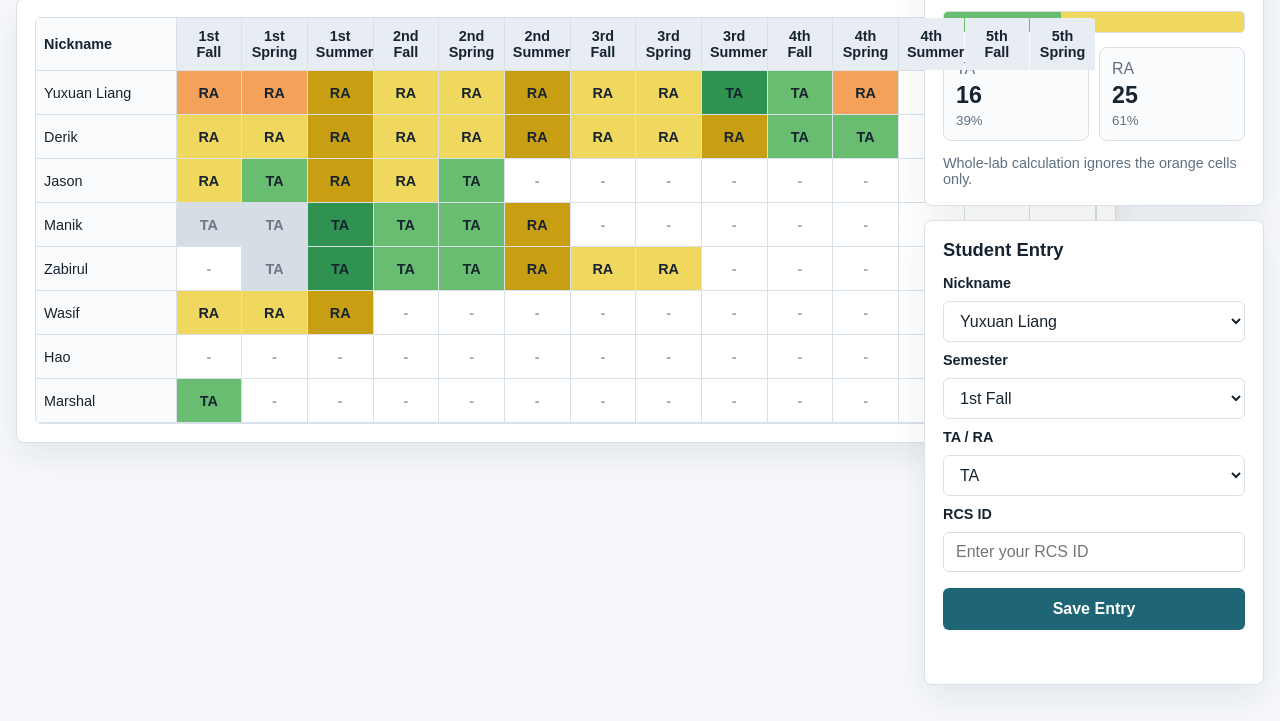
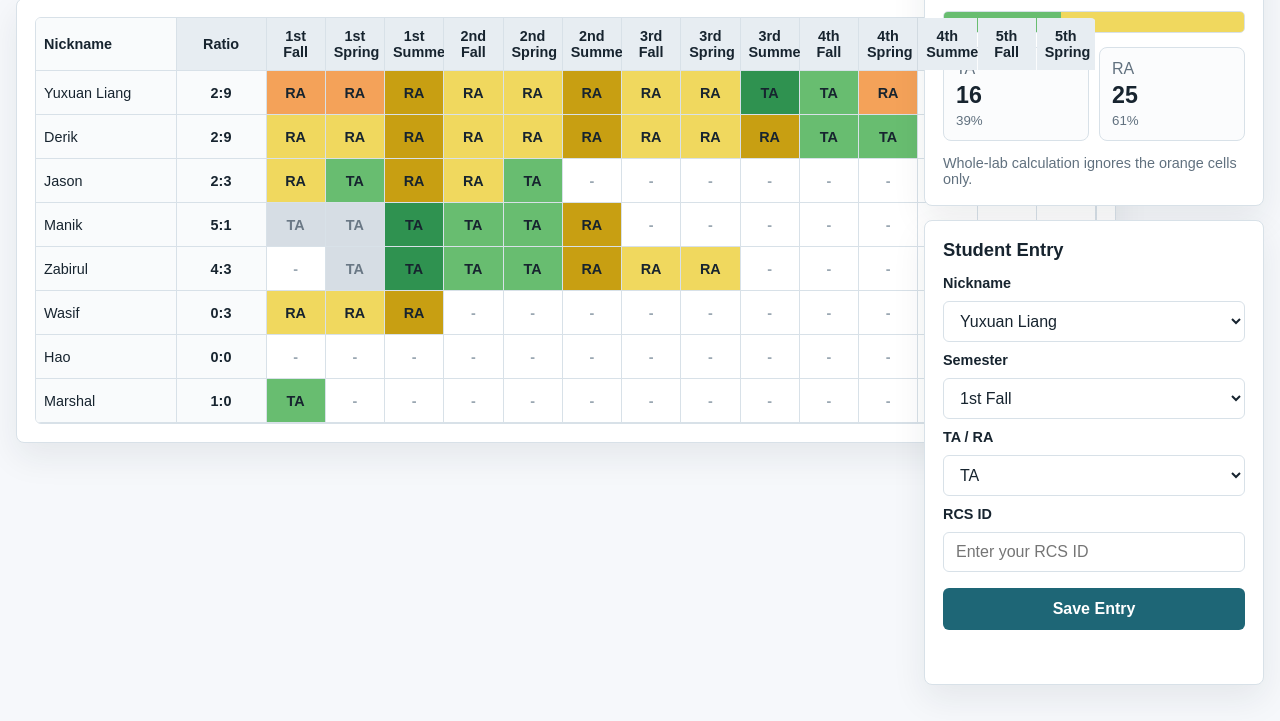
Before and after one commit to mwnafee/wanglab_phd_roles, a plain HTML site: page index.html in a window 1280 px wide. Shown: the part 193-914 px from the top of the page. Drawn offline with Linux system fonts and the light colour scheme.

Commit message:
Add ratio column to excel view

```diff
--- a/app.js
+++ b/app.js
@@ -353,12 +353,15 @@ function renderExcelView() {
   const head = [
     "<tr>",
     "<th>Nickname</th>",
+    "<th>Ratio</th>",
     ...terms.map((term) => `<th>${escapeHtml(term)}</th>`),
     "</tr>",
   ].join("");
 
   const rows = state.students
     .map((student) => {
+      const metrics = getStudentMetrics(student);
+      const ratioCell = `<td class="ratio-summary-cell">${formatRatio(metrics.taCount, metrics.raCount)}</td>`;
       const cells = terms.map((term) => {
         const role = student.roles[term] || "";
         const excluded = isExcluded(student.name, term);
@@ -385,7 +388,7 @@ function renderExcelView() {
         return `<td class="${classes.join(" ")}">${role || "-"}</td>`;
       });
 
-      return `<tr><td class="student-name">${escapeHtml(student.name)}</td>${cells.join("")}</tr>`;
+      return `<tr><td class="student-name">${escapeHtml(student.name)}</td>${ratioCell}${cells.join("")}</tr>`;
     })
     .join("");
 
--- a/styles.css
+++ b/styles.css
@@ -235,14 +235,32 @@ th:first-child,
 td.student-name {
   position: sticky;
   left: 0;
-  z-index: 1;
+  z-index: 2;
   width: 140px;
   text-align: left;
   background: #f9fbfc;
 }
 
 th:first-child {
+  z-index: 3;
+}
+
+thead th:nth-child(2),
+td.ratio-summary-cell {
+  position: sticky;
+  left: 140px;
   z-index: 2;
+  width: 90px;
+  background: #f9fbfc;
+}
+
+thead th:nth-child(2) {
+  z-index: 3;
+  background: #e7edf2;
+}
+
+td.ratio-summary-cell {
+  font-weight: 700;
 }
 
 .role-cell {
```
